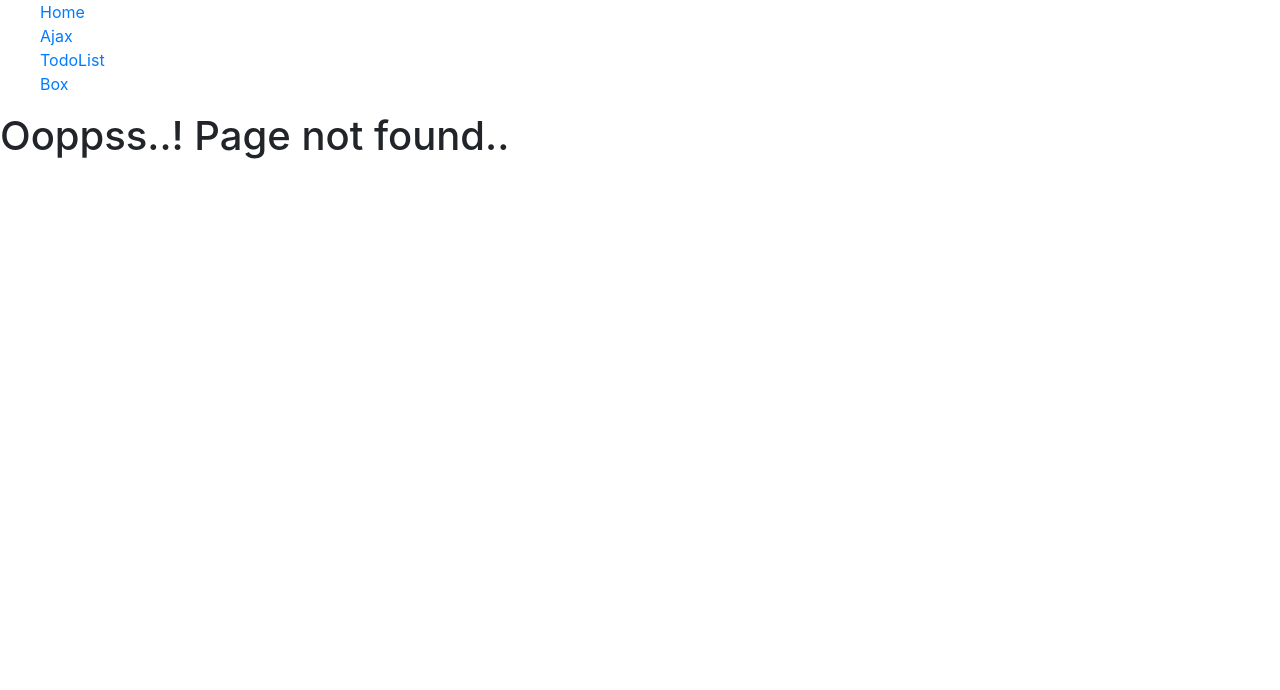
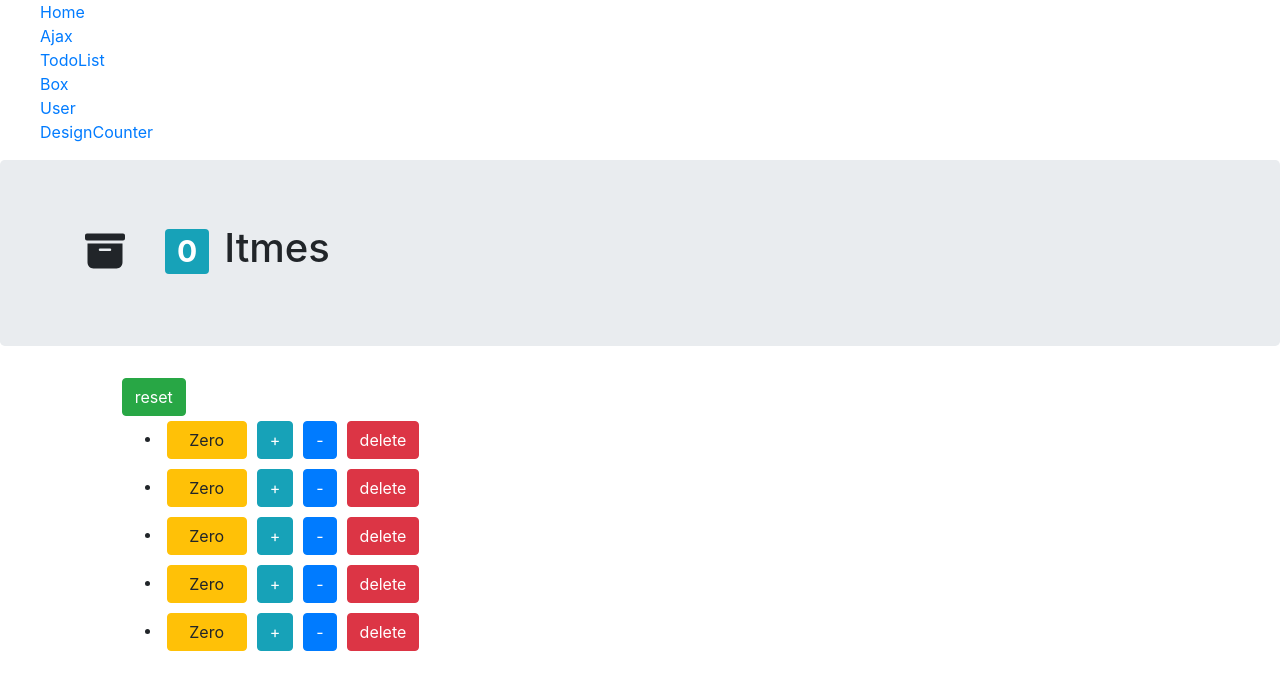
Before and after one commit to munna087/Todo_List, a React (Create React App) app: page /designCounter in a window 1280 px wide. Before the commit this address had no page. Shown: the top 690 px of the page. Built offline with nearby package versions, Linux system fonts and the light colour scheme.

Commit message:
Designed Counter added

```diff
--- /dev/null
+++ b/src/Component/DesignCounter.js
@@ -0,0 +1,87 @@
+import React, { useState,useEffect } from 'react'
+import ListForCounter from './ListForCounter'
+
+function DesignCounter() {
+
+    const [countOne,setCountOne] = useState(0)
+    const [countTwo,setCountTwo] = useState(0)
+    const [countThree,setCountThree] = useState(0)
+    const [countFour,setCountFour] = useState(0)
+    const [countFive,setCountFive] = useState(0)
+
+    const [itemOne,setItemOne] = useState(true)
+    const [itemTwo,setItemTwo] = useState(true)
+    const [itemThree,setItemThree] = useState(true)
+    const [itemFour,setItemFour] = useState(true)
+    const [itemFive,setItemFive] = useState(true)
+
+
+    const[totalSelectedItem, setTotalSelectedItem] = useState(0)
+    useEffect(()=>{
+        let one=0,two=0,three=0,four=0,five=0,total=0;
+        if(countOne !== 0)
+            one=1;
+        if(countTwo !== 0)
+            two=1;
+        if(countThree !== 0)
+            three=1;
+        if(countFour !== 0)
+            four=1;
+        if(countFive !==0)
+            five=1;
+        total = one + two + three + four + five;
+        setTotalSelectedItem(total)
+    },[countOne,countTwo,countThree,countFour,countFive])
+
+
+    const reset = () => {
+        setCountOne(0)
+        setCountTwo(0)
+        setCountThree(0)
+        setCountFour(0)
+        setCountFive(0)
+    }
+
+
+
+    return (
+        <div>
+            <header class="jumbotron">
+                <div class="container">
+                    <div class="row h1">
+                        <div class="col-12 col-sm-1">
+                        <svg width="1em" height="1em" viewBox="0 0 16 16" class="bi bi-archive-fill" fill="currentColor" xmlns="http://www.w3.org/2000/svg">
+                            <path fill-rule="evenodd" d="M12.643 15C13.979 15 15 13.845 15 12.5V5H1v7.5C1 13.845 2.021 15 3.357 15h9.286zM6 7a.5.5 0 0 0 0 1h4a.5.5 0 0 0 0-1H6zM.8 1a.8.8 0 0 0-.8.8V3a.8.8 0 0 0 .8.8h14.4A.8.8 0 0 0 16 3V1.8a.8.8 0 0 0-.8-.8H.8z"/>
+                        </svg>
+                        </div>
+                        <div>
+                            <span class="badge badge-info"> {totalSelectedItem} </span>
+                        </div>
+
+                        <div class="col-12 col-sm-1">
+                            Itmes
+                        </div>
+                    </div>
+                </div>
+            </header>
+
+            <div class="container-fluid">
+                <div class="row">
+                    <div class="col-12 offset-1 col-sm-8">
+                    <button type="button" class="btn btn-success"  onClick={reset}>reset</button>
+                        <ul>
+                            {itemOne && <ListForCounter key='one' id={1} count={countOne} setCount={setCountOne} setItem={setItemOne}  />}
+                            {itemTwo && <ListForCounter key='two' id={2} count={countTwo} setCount={setCountTwo} setItem={setItemTwo}  />}
+                            {itemThree && <ListForCounter key='three' id={3} count={countThree} setCount={setCountThree} setItem={setItemThree}  />}
+                            {itemFour && <ListForCounter key='four' id={4} count={countFour} setCount={setCountFour} setItem={setItemFour}  />}
+                            {itemFive && <ListForCounter key='five' id={5} count={countFive} setCount={setCountFive} setItem={setItemFive}  />}
+                        </ul>
+                    </div>
+                </div>
+            </div>
+
+        </div>
+    )
+}
+
+export default DesignCounter
--- /dev/null
+++ b/src/Component/ListForCounter.js
@@ -0,0 +1,15 @@
+import React from 'react'
+
+function ListForCounter({id,count,setCount,setItem}) {
+    return (
+        <li key={id}>
+            <button type="button" class="btn btn-warning" style={{margin: '5px', width: '80px'}}>{count ? count : 'Zero'}</button>
+            <button type="button" class="btn btn-info" style={{margin: '5px'}} onClick={() => setCount(prevCount => prevCount + 1)}>+</button>
+            {count ? <button type="button" class="btn btn-primary" style={{margin: '5px'}} onClick={() => setCount(prevCount => prevCount - 1)}>-</button>
+            : <button type="button" class="btn btn-primary" style={{margin: '5px'}}>-</button>}
+            <button type="button" class="btn btn-danger" style={{margin: '5px'}} onClick={() => setItem(false)}>delete</button>
+        </li>
+    )
+}
+
+export default ListForCounter
--- a/src/Component/TodoIndex.js
+++ b/src/Component/TodoIndex.js
@@ -76,6 +76,7 @@ const TodoIndex = () => {
 
                 <br></br>
                 <input type = 'text' placeholder='@search' onChange={(e) => setSearchingText(e.target.value)}></input>
+                <br></br> <br></br>
 
                 <ListCreateDelete key={todoItems.todoValue} listItems = {todoItems} deleteItem = {deleteTodoItem} editItem = {editTodoItem} searchingText= {searchingText}/>
             </div>
--- /dev/null
+++ b/src/Component/User.js
@@ -0,0 +1,35 @@
+import React, {useState,useEffect} from 'react'
+import {Switch,Route, Link, BrowserRouter as Router} from 'react-router-dom';
+
+function User() {
+
+    useEffect(()=> {
+        fetchComments();
+    },[]);
+
+    const [users,setUsers] = useState([]);
+
+    const fetchComments = async() => {
+        const items = await fetch(
+            "http://jsonplaceholder.typicode.com/users"
+        );
+        const users = await items.json();
+        console.log(users);
+        setUsers(users);
+    }
+
+
+    return (
+        <div style={{textAlign: 'center'}}>
+            {
+                users.map(user => (
+                    <h3 key={user.name}>
+                        <Link to={`/users/${user.username}`}>{user.username} </Link>
+                    </h3>
+                ))
+            }
+        </div>
+    )
+}
+
+export default User
--- /dev/null
+++ b/src/Component/UserDetails.js
@@ -0,0 +1,32 @@
+import React, {useState,useEffect} from 'react'
+
+function UserDetails({match}) {
+
+    const [userDetail, setUserDetail] = useState({});
+
+
+    const fetchUserDetails = async () => {
+        const item = await fetch(
+            `http://jsonplaceholder.typicode.com/users?username=${match.params.username}`
+            );
+        const data = await item.json()
+
+        setUserDetail(data[0])
+        console.log(data)
+        console.log(item)
+    }
+
+    useEffect(()=> {
+        fetchUserDetails();
+        console.log(match)
+    },[]);
+
+
+    return (
+        <div>
+            <h3>{userDetail.name}</h3>
+        </div>
+    )
+}
+
+export default UserDetails
--- a/src/index.js
+++ b/src/index.js
@@ -7,6 +7,10 @@ import Ajax from './Component/Ajax';
 import TodoIndex from './Component/TodoIndex';
 import Box from './Component/Box';
 import Error from './Component/Error';
+import User from './Component/User';
+import UserDetails from './Component/UserDetails'
+import DesignCounter from './Component/DesignCounter'
+
 import {Switch,Route, Link, BrowserRouter as Router} from '../node_modules/react-router-dom';
 
 import * as serviceWorker from './serviceWorker';
@@ -19,16 +23,21 @@ const myRouter = (
     <div>
       <ul>
         <Link to="/">Home<br></br></Link>
-        <Link to="/Ajax">Ajax<br></br></Link>
-        <Link to="/TodoIndex">TodoList<br></br></Link>
-        <Link to="/Box">Box<br></br></Link>
+        <Link to="/ajax">Ajax<br></br></Link>
+        <Link to="/todoIndex">TodoList<br></br></Link>
+        <Link to="/box">Box<br></br></Link>
+        <Link to="/user">User<br></br></Link>
+        <Link to="/designCounter">DesignCounter<br></br></Link>
       </ul>
 
       <Switch>
         <Route exact path="/" component={App} />
-        <Route path="/Ajax" component={Ajax} />
-        <Route path="/TodoIndex" component={TodoIndex} />
-        <Route path="/Box" component={Box} />
+        <Route path="/ajax" component={Ajax} />
+        <Route path="/todoIndex" component={TodoIndex} />
+        <Route path="/designCounter" component={DesignCounter} />
+        <Route path="/box" component={Box} />
+        <Route exact path="/user" component={User} />
+        <Route path="/users/:username" component={UserDetails} />
         <Route component={Error} />
       </Switch>
 
```
